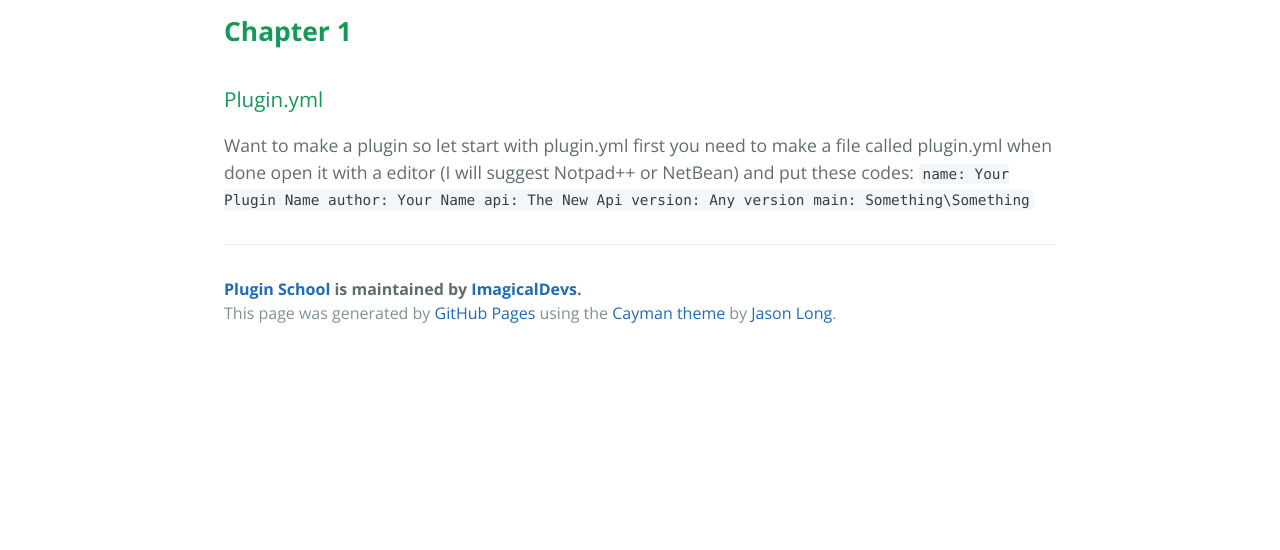
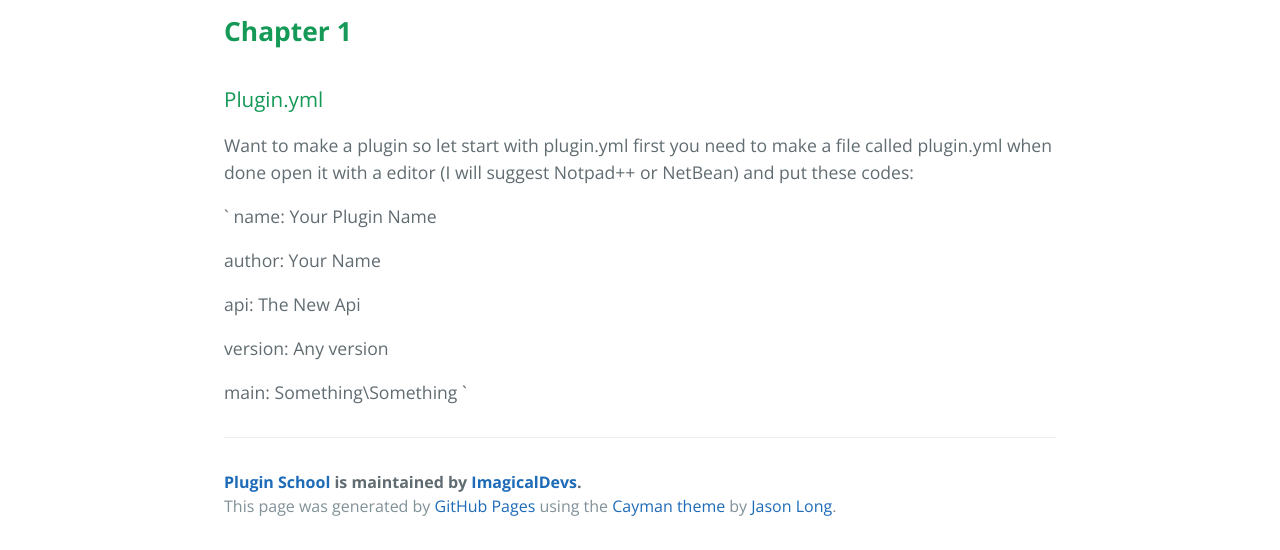
Before and after one commit to remotevase/MCPE-PHP-Plugin-School, a plain HTML site: page index.html in a window 1280 px wide. Shown: the part 487-1037 px from the top of the page. Before the commit the page ends 844 px from the top, so only its background shows below. Drawn offline with nearby package versions, Linux system fonts and the light colour scheme.

Commit message:
Create gh-pages branch via GitHub

```diff
--- a/index.html
+++ b/index.html
@@ -29,14 +29,19 @@
 <h3>
 <a id="pluginyml" class="anchor" href="#pluginyml" aria-hidden="true"><span aria-hidden="true" class="octicon octicon-link"></span></a>Plugin.yml</h3>
 
-<p>Want to make a plugin so let start with plugin.yml first you need to make a file called plugin.yml when done open it with a editor (I will suggest Notpad++ or NetBean) and put these codes:
-<code>
-name: Your Plugin Name
-author: Your Name
-api: The New Api
-version: Any version
-main: Something\Something
-</code></p>
+<p>Want to make a plugin so let start with plugin.yml first you need to make a file called plugin.yml when done open it with a editor (I will suggest Notpad++ or NetBean) and put these codes:</p>
+
+<p>`
+name: Your Plugin Name</p>
+
+<p>author: Your Name</p>
+
+<p>api: The New Api</p>
+
+<p>version: Any version</p>
+
+<p>main: Something\Something
+`</p>
 
       <footer class="site-footer">
         <span class="site-footer-owner"><a href="https://github.com/ImagicalDevs/Plugin-School">Plugin School </a> is maintained by <a href="https://github.com/ImagicalDevs">ImagicalDevs</a>.</span>
--- a/params.json
+++ b/params.json
@@ -1,6 +1,6 @@
 {
   "name": "Plugin School ",
   "tagline": "Learn How to Code",
-  "body": "# Plugin School\r\n\r\n\r\n\r\n## **Chapter 1**\r\n### Plugin.yml\r\n\r\nWant to make a plugin so let start with plugin.yml first you need to make a file called plugin.yml when done open it with a editor (I will suggest Notpad++ or NetBean) and put these codes:\r\n`\r\nname: Your Plugin Name\r\nauthor: Your Name\r\napi: The New Api\r\nversion: Any version\r\nmain: Something\\Something\r\n`\r\n\r\n",
+  "body": "# Plugin School\r\n\r\n\r\n\r\n## **Chapter 1**\r\n### Plugin.yml\r\n\r\nWant to make a plugin so let start with plugin.yml first you need to make a file called plugin.yml when done open it with a editor (I will suggest Notpad++ or NetBean) and put these codes:\r\n\r\n`\r\nname: Your Plugin Name\r\n\r\nauthor: Your Name\r\n\r\napi: The New Api\r\n\r\nversion: Any version\r\n\r\nmain: Something\\Something\r\n`\r\n\r\n\r\n",
   "note": "Don't delete this file! It's used internally to help with page regeneration."
 }
```
